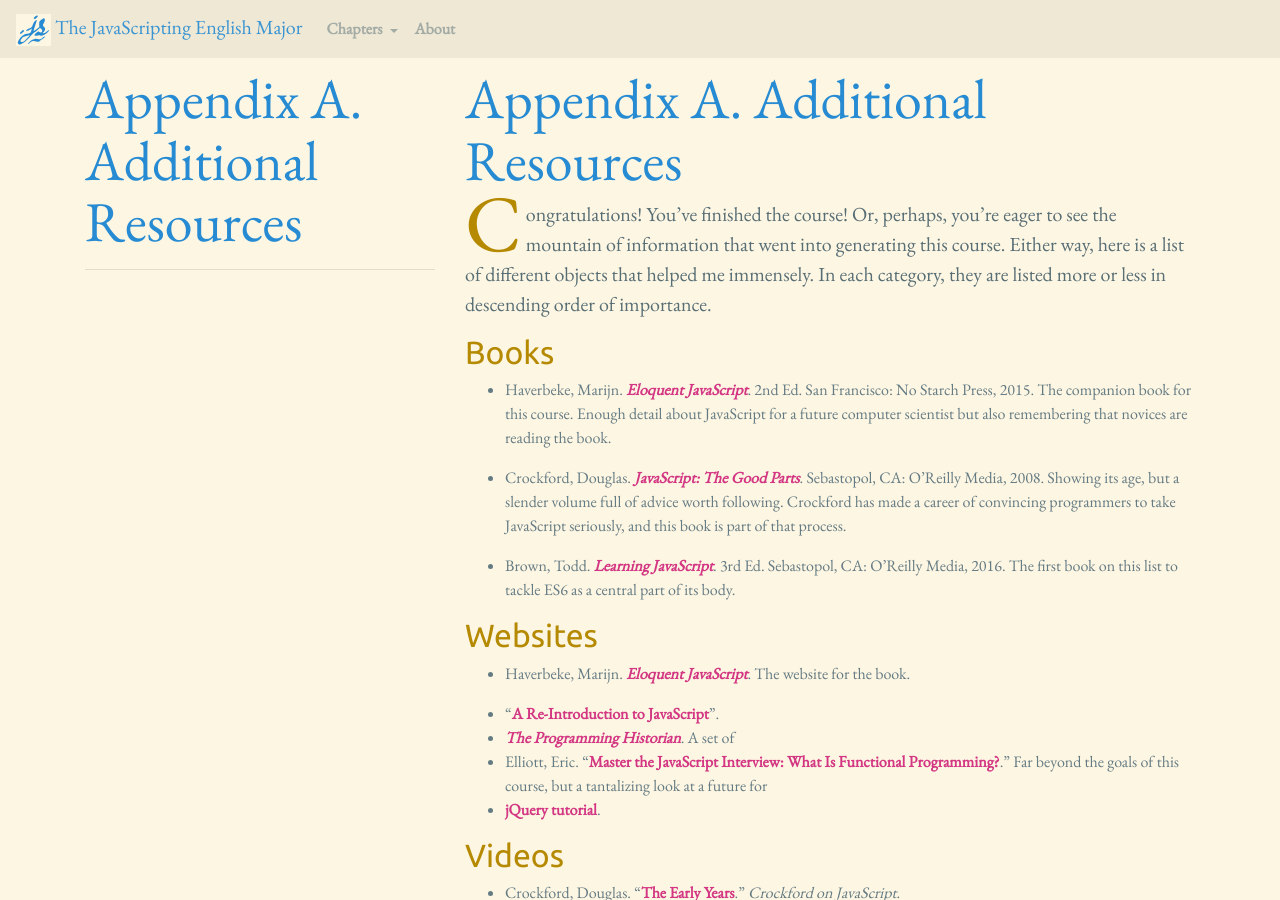
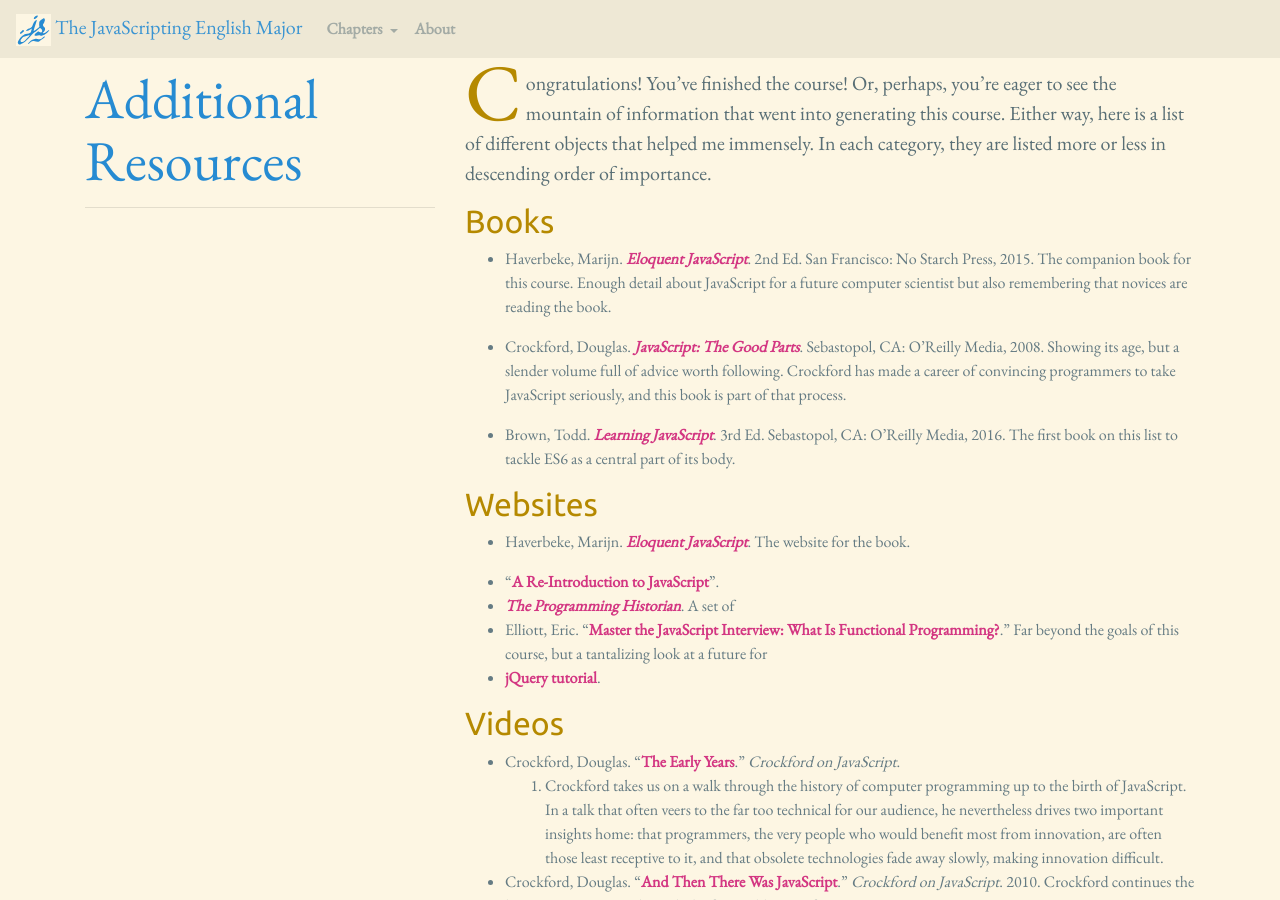
Before and after one commit to muziejus/javascripting-english-major, a Jekyll site: the page built from a-resources.md, in a window 1280 px wide and 900 px high. Built offline with Jekyll 4.4.1, drawn with Linux system fonts in a browser that asks for light colours; nearby versions of some CDN libraries.

Commit message:
Oh, and resources had a redundant h1.

```diff
--- a/a-resources.md
+++ b/a-resources.md
@@ -1,10 +1,8 @@
 ---
 layout: default
-title: Appendix A. Additional Resources
+title: Additional Resources
 permalink: /a-resources/
 ---
-
-# Appendix A. Additional Resources
 
 Congratulations! You’ve finished the course! Or, perhaps, you’re eager to see
 the mountain of information that went into generating this course. Either way,
```
